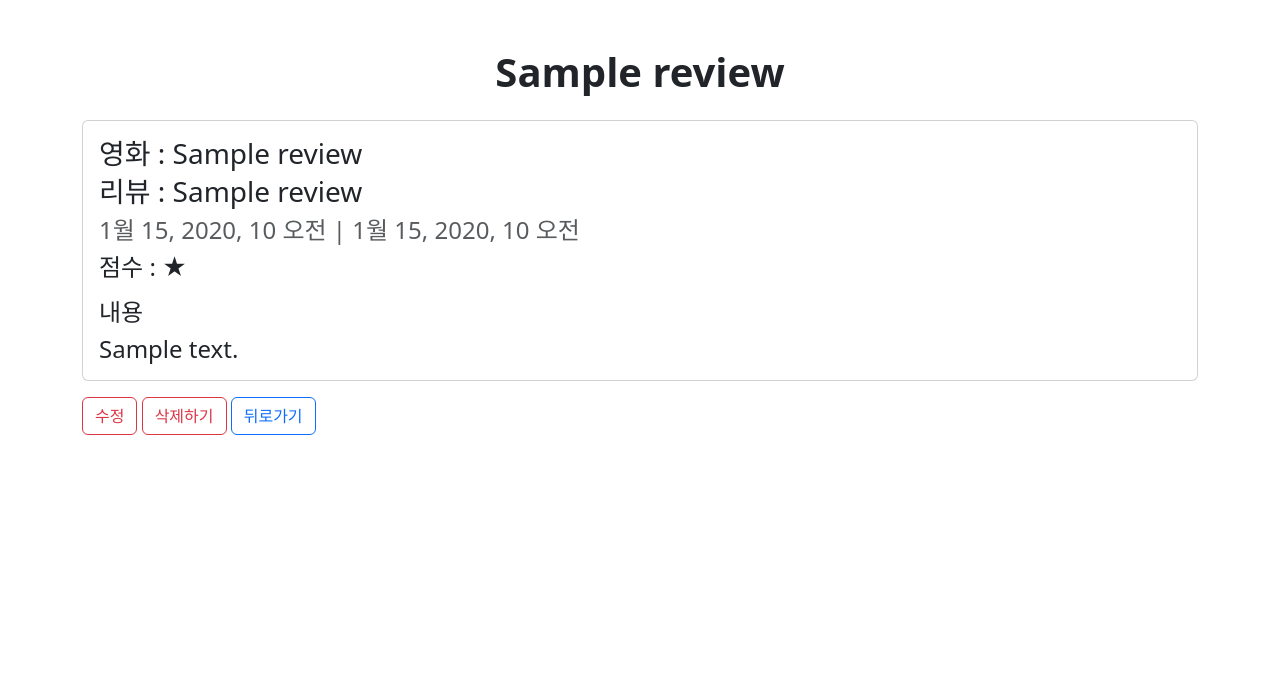
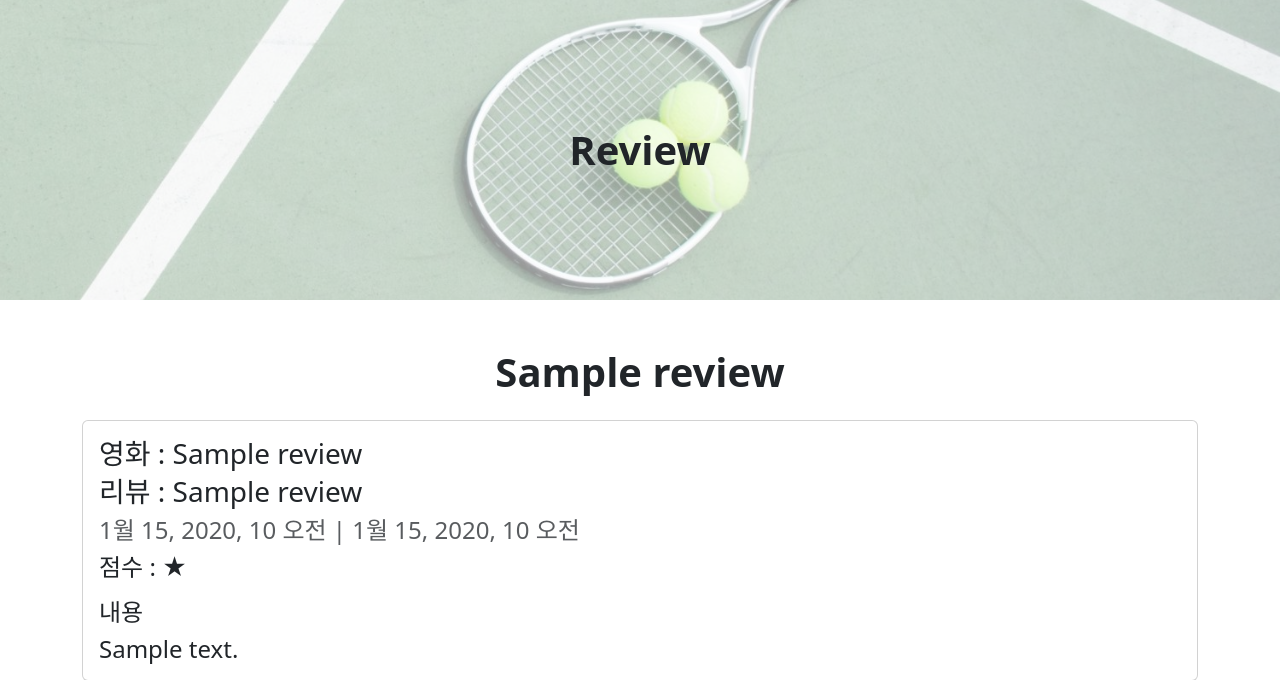
Before and after one commit to wxxk/Django_pjt_3, a Django app: page /reviews/1/ in a window 1280 px wide. Shown: the part 60-740 px from the top of the page. Before the commit the page ends 495 px from the top, so only its background shows below. Run offline with Django 3.2, Linux system fonts and the light colour scheme; tables that the repository leaves empty hold one stand-in row (values such as "Sample post"); some libraries are stand-ins or nearby versions.

Commit message:
리뷰 디테일 베너

```diff
--- a/reviews/templates/reviews/detail.html
+++ b/reviews/templates/reviews/detail.html
@@ -1,8 +1,13 @@
 {% extends 'base.html' %}
+{% load static %}
 
 {% block title %}리뷰 | {{ review.title }} {% endblock title %}
 
 {% block content %}
+<section class="banner">
+  <div class="overlay-banner"></div>
+  <h1 class="review-title">Review</h1>
+</section>
 <section class="main container my-5">
   <h1 class="text-center fw-bold mb-4">{{ review.title }}</h1>
   <div class="card">
--- a/static/css/style.css
+++ b/static/css/style.css
@@ -0,0 +1,23 @@
+.banner{
+  position: relative;
+  height: 300px;
+  width: 100%;
+  background-image: url('/static/images/tennis_racket_balls.jpg');
+  background-repeat: no-repeat;
+  background-position: center;
+  background-size: cover;
+}
+
+.overlay-banner{
+  height:300px;
+  width: 100%;
+  background-color: rgba(255, 255, 255, 0.6);
+}
+
+.review-title{
+  position: absolute;
+  top: 50%;
+  left: 50%;
+  transform: translate(-50%, -50%);
+  font-weight: bold;
+}
--- a/templates/base.html
+++ b/templates/base.html
@@ -10,6 +10,7 @@
     <title>
       {% block title %}{% endblock title %}
     </title>
+    <link rel="stylesheet" href="{% static '/css/style.css'%}">
     {% bootstrap_css %}
     {% bootstrap_javascript %}
   </head>
```
Also changed, not shown: static/images/tennis_racket_balls.jpg (added).
